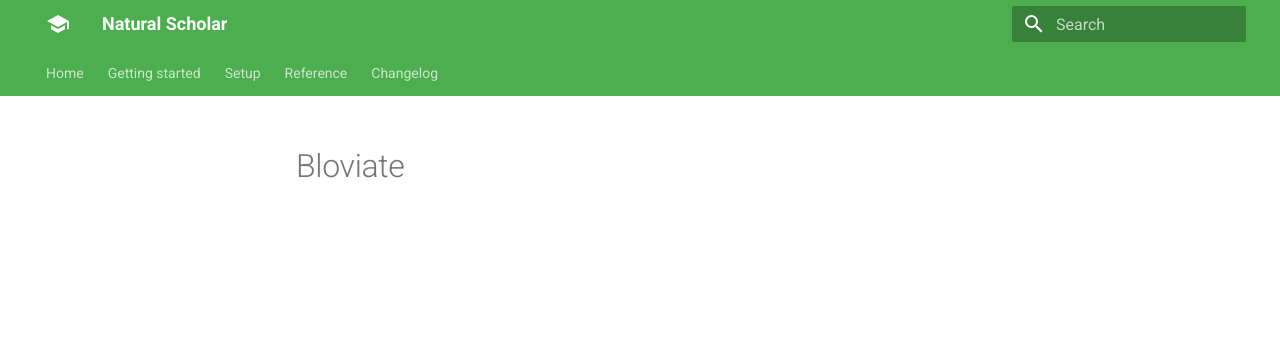
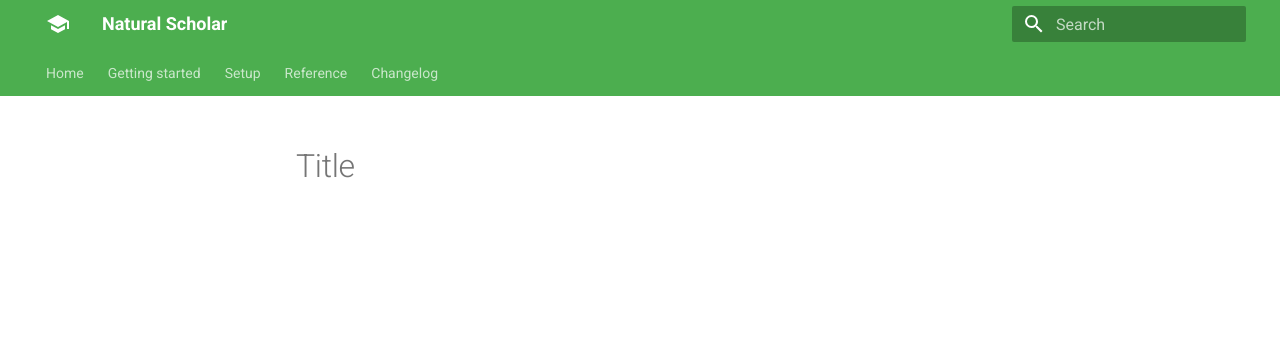
Before and after one commit to anthonyrussano/naturalscholar.com, an MkDocs documentation site: the page built from docs/Articles/index.md, in a window 1280 px wide. Shown: the top 343 px of the page. Built offline with MkDocs 1.6.1 and Material for MkDocs 9.7.7, drawn with Linux system fonts in a browser that asks for light colours.

```diff
--- a/docs/Articles/index.md
+++ b/docs/Articles/index.md
@@ -1 +1 @@
-# Bloviate
+# Title
--- a/mkdocs.yml
+++ b/mkdocs.yml
@@ -3,7 +3,7 @@ site_name: "Natural Scholar"
 theme:
   name: material
   language: en
-  favicon: resources/img/logo24.png
+  favicon: resources/img/logo.png
   icon:
     logo: material/school
   palette:
```
Also changed, not shown: requirements.txt (added, +26 -0 lines), docs/resources/img/logo.png, docs/resources/img/logo24.png (deleted).
